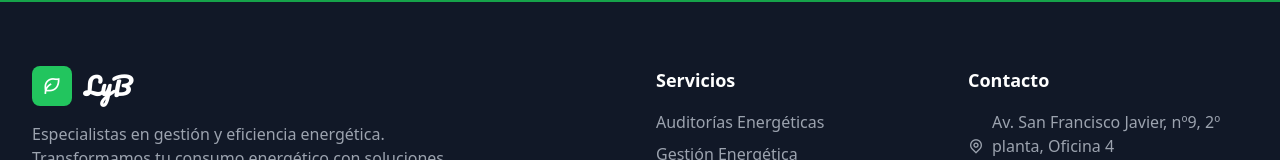
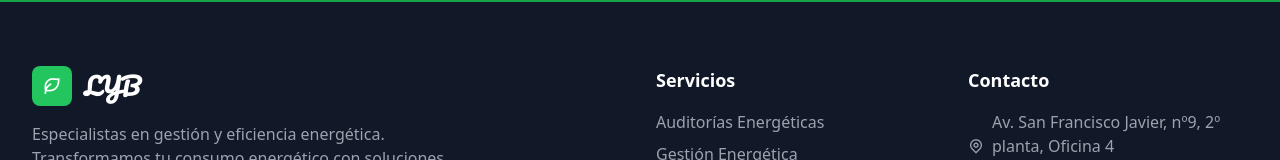
Before and after one commit to licitacionesybalances-dev/paginaweb_LYB, a Next.js app: page / in a window 1280 px wide. Shown: the part 4032-4192 px from the top of the page. Built offline with nearby package versions, Linux system fonts and the light colour scheme.

Commit message:
pagina personalizada

```diff
--- a/app/components/Footer.tsx
+++ b/app/components/Footer.tsx
@@ -13,7 +13,7 @@ export default function Footer() {
               <div className="w-10 h-10 bg-green-500 rounded-lg flex items-center justify-center mr-3">
                 <i className="ri-leaf-line text-xl"></i>
               </div>
-              <h3 className="text-2xl font-bold" style={{fontFamily: 'var(--font-pacifico)'}}>LyB</h3>
+              <h3 className="text-2xl font-bold" style={{fontFamily: 'var(--font-pacifico)'}}>LYB</h3>
             </div>
             <p className="text-gray-400 mb-6 max-w-md">
               Especialistas en gestión y eficiencia energética. Transformamos tu consumo energético con soluciones innovadoras y sostenibles.
```
Also changed, not shown: app/components/Hero.tsx (line endings or trailing spaces).
